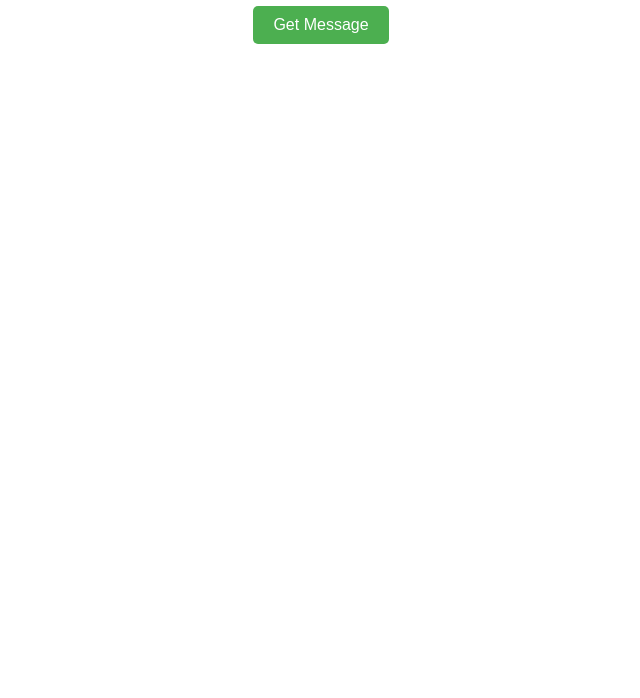
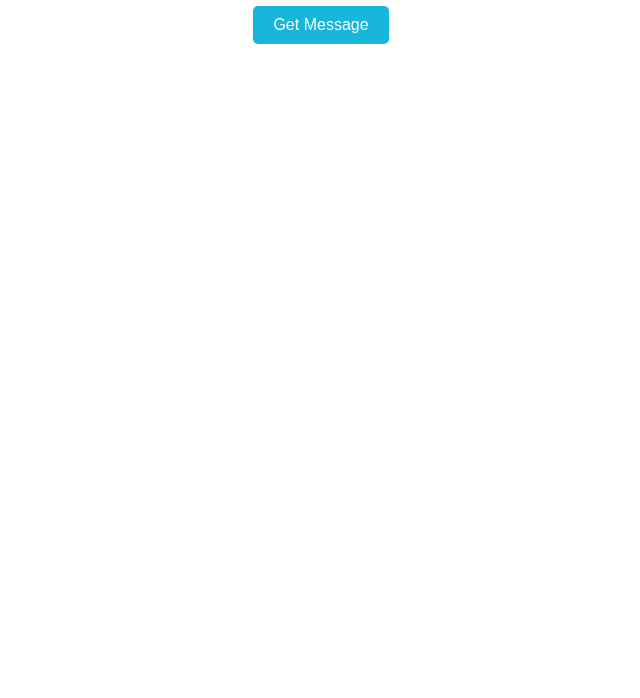
Before and after one commit to Jessekay0629/testing-app, a plain HTML site: page frontend/index.html in a window 1280 px wide. Shown: the part 102-800 px from the top of the page, without its empty margins (319-959 px from the left). Drawn offline with Linux system fonts and the light colour scheme.

Commit message:
Update styles.css

```diff
--- a/frontend/styles/styles.css
+++ b/frontend/styles/styles.css
@@ -9,7 +9,7 @@ body {
     padding: 10px 20px;
     font-size: 16px;
     cursor: pointer;
-    background-color: #4CAF50;
+    background-color: #18b6da;
     color: white;
     border: none;
     border-radius: 5px;
```
